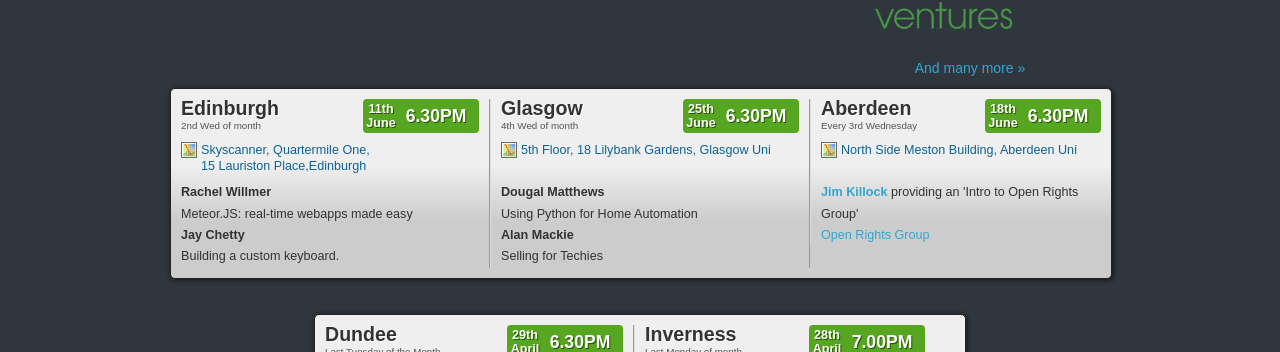
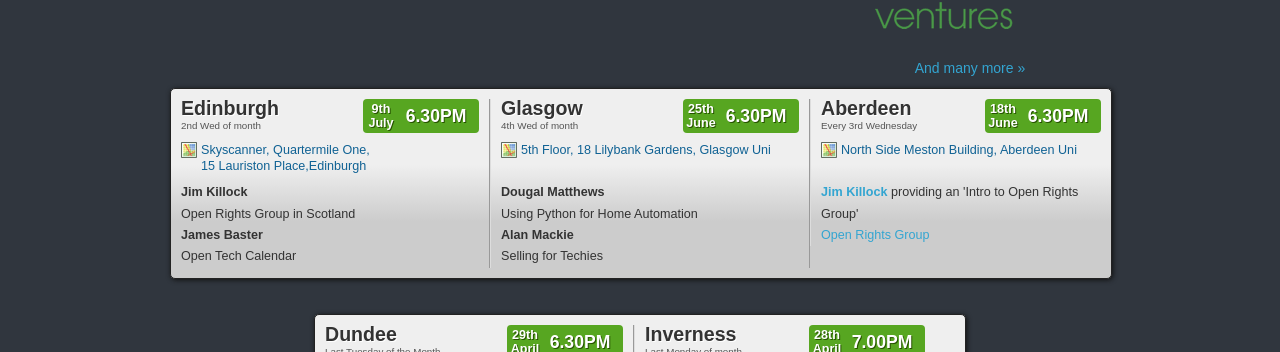
Before and after one commit to techmeetup/techmeetup.co.uk, a Jekyll site: the page built from index.html, in a window 1280 px wide. Shown: the part 324-676 px from the top of the page. Built offline with Jekyll 4.4.1, drawn with Linux system fonts in a browser that asks for light colours; Markdown is read by kramdown in place of the engine named in the settings.

Commit message:
Updated Edinburgh TM July 2014
Feel free to add yourselves as organisers on the edinburgh.html page

```diff
--- a/edinburgh.html
+++ b/edinburgh.html
@@ -8,8 +8,7 @@
 <p>2nd Wed of month</p>
 
 <p class="organisers">
-	Organised by: <a class="organiser" href="http://www.twitter.com/philip_roberts">@philip_roberts</a> and
-	<a class="organiser" href="http://www.twitter.com/mariusciocanel">@MariusCiocanel</a>
+	Organised by:  <a class="organiser" href="http://www.twitter.com/mariusciocanel">@MariusCiocanel</a>
 </p>
 
 <div id="UpcomingEvents"></div>
--- a/index.html
+++ b/index.html
@@ -34,20 +34,20 @@
     <span>2nd Wed of month</span>
     <p><a href="https://www.google.co.uk/maps/place/Quartermile+One+Lauriston+Place/@55.9444215,-3.1946043,17z/data=!3m1!4b1!4m2!3m1!1s0x4887c79c80ea3bbf:0x875b29c71924b77d" class="map">Skyscanner, Quartermile One,<br>15 Lauriston Place,Edinburgh</a></p>
     <p>
-      <strong>Rachel Willmer</strong>
+      <strong>Jim Killock</strong>
       <br>
-      Meteor.JS: real-time webapps made easy
+      Open Rights Group in Scotland
     </p>
     <p>
-      <strong>Jay Chetty</strong>
+      <strong>James Baster</strong>
       <br>
-      Building a custom keyboard.
+      Open Tech Calendar
     </p>
     <div class="datewrapper">
       <div class="when">
         <div class="daywrap">
-          <div class="day">11th</div>
-          <div class="month">June</div>
+          <div class="day">9th</div>
+          <div class="month">July</div>
         </div>
         <div class="time">6.30PM</div>
       </div>
```
